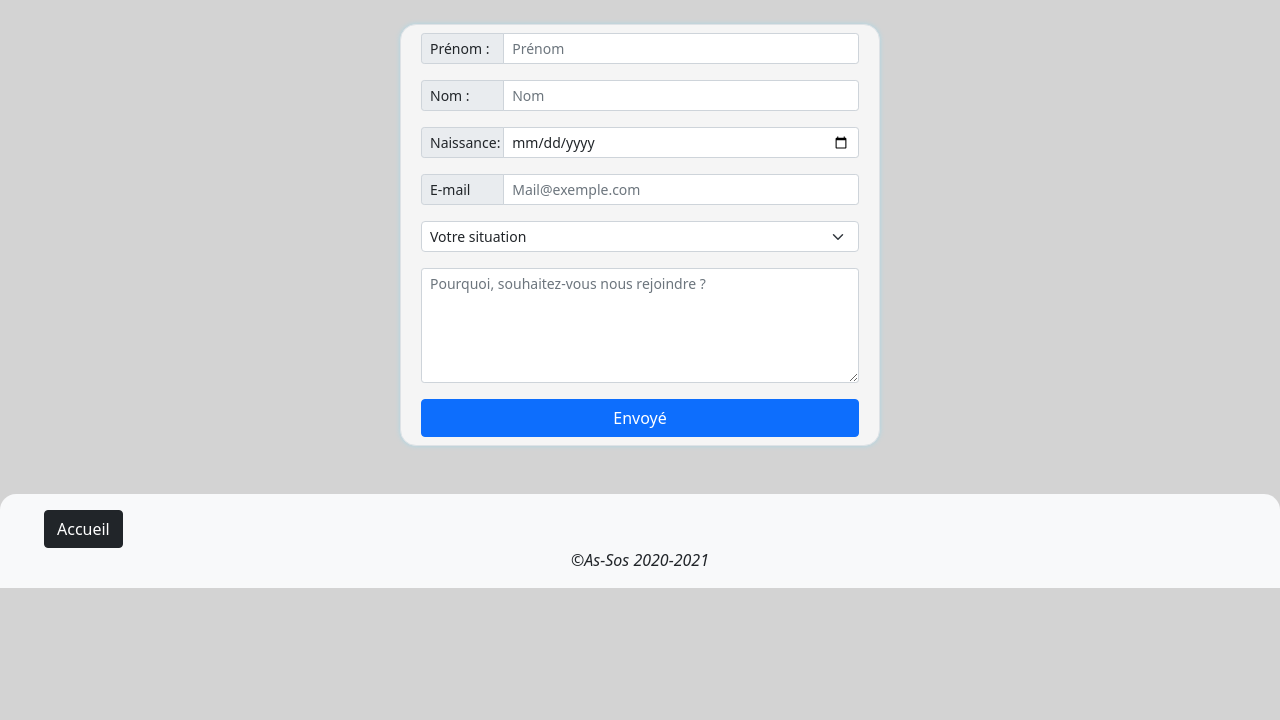
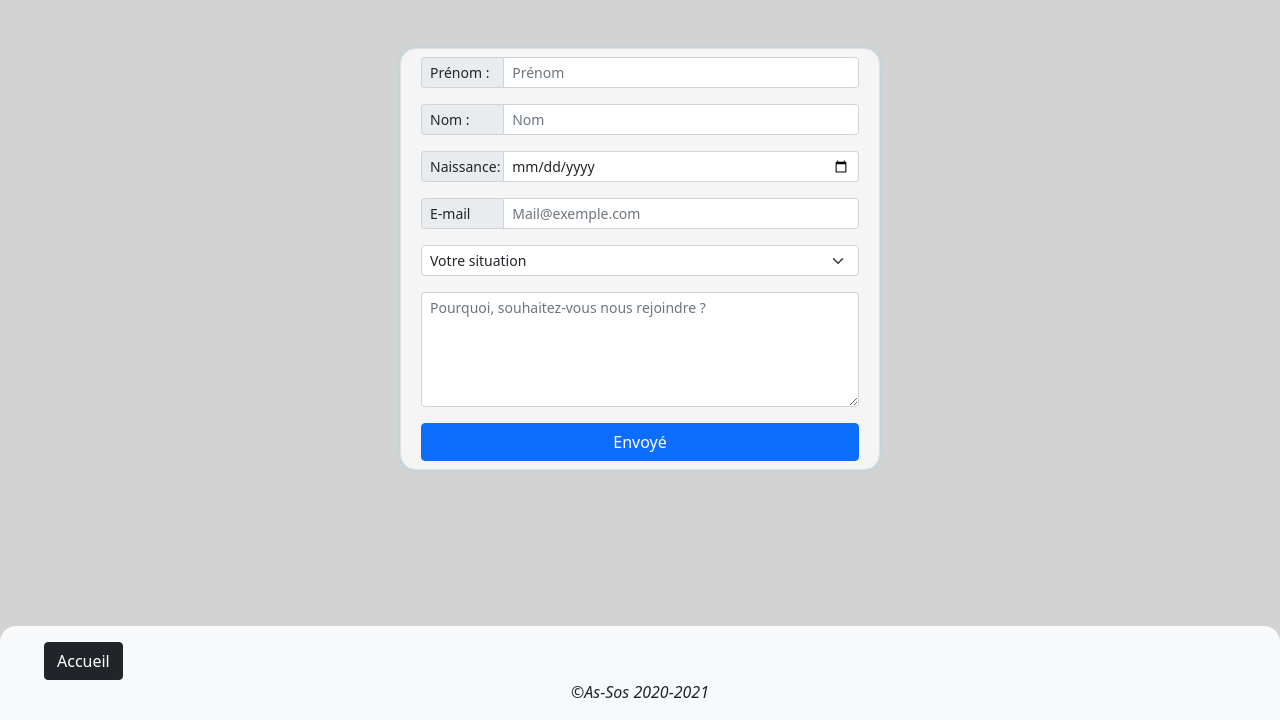
Before and after one commit to Jamsapps/eval, a PHP site: page /rejoindre.html in a window 1280 px wide. Shown: the part 80-800 px from the top of the page. Run offline with PHP 8.4, Linux system fonts and the light colour scheme.

Commit message:
Modified rejoindre html and css

```diff
--- a/Evaluation/css/rejoindre.css
+++ b/Evaluation/css/rejoindre.css
@@ -41,8 +41,9 @@ h3 {
 
 /* footer */
 footer{
+    position: absolute;
+    bottom: 0;
     background-color: #f8f9fa;
-    width: auto;
     border-top-right-radius: 1rem;
     border-top-left-radius: 1rem;
 }
--- a/Evaluation/rejoindre.html
+++ b/Evaluation/rejoindre.html
@@ -15,7 +15,7 @@
 
     <!-- Formulaire -->
 <div class="container">
-    <form class="row justify-content-center">
+    <form class="row justify-content-center mt-4">
         <div class="d-flex flex-column bd-highlight mt-4 border">
             <!--input and label-->
             <div class="input-group input-group-sm p-2 bd-highlight">
@@ -58,9 +58,8 @@
 
 <!--Footer-->
 <div class="container-fluid">
-    <div class="row justify-content-center mt-5">
-
-        <footer class="container">
+    <div class="row">
+        <footer>
             <!-- button home -->
             <div class="col-1">
             <button type="button" class="btn btn-dark"><a class="link" href="index.html">Accueil</a></button>
```
